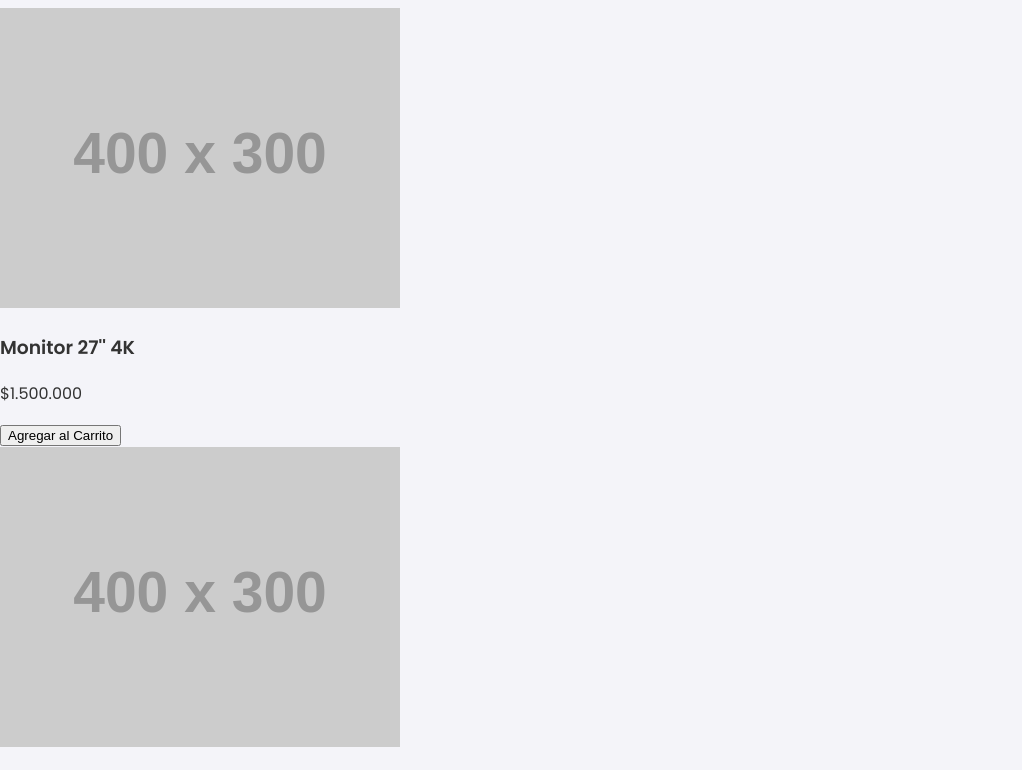
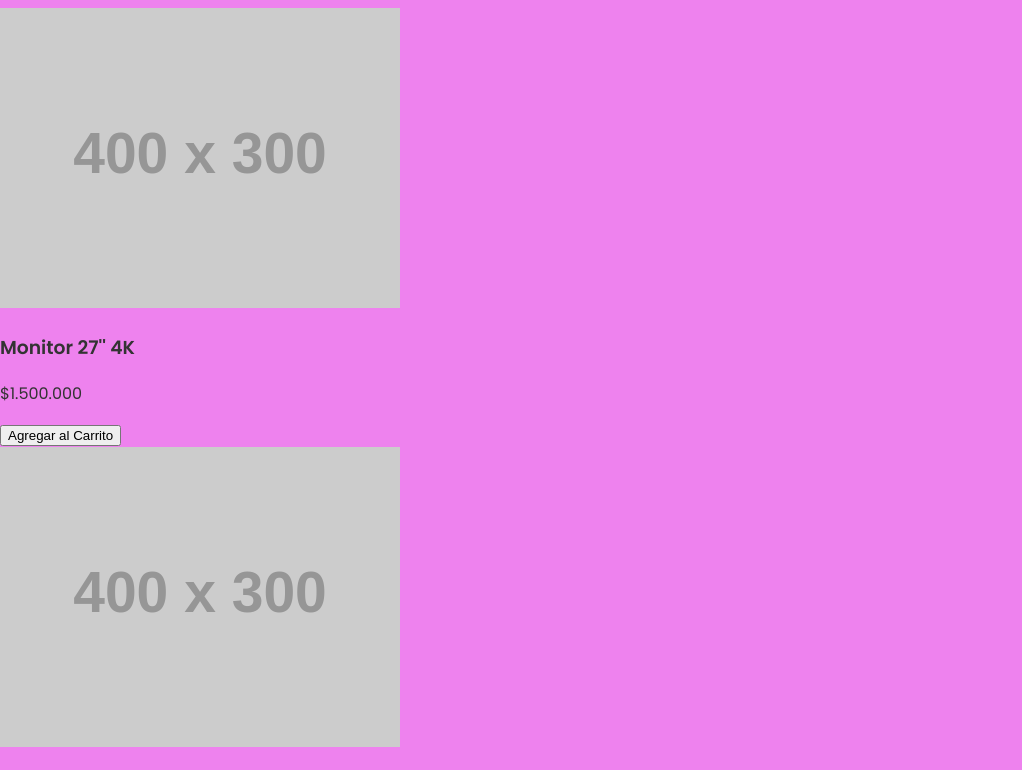
Before and after one commit to Yosoy7777777/libra, a plain HTML site: page index.html in a window 1280 px wide. Shown: the part 271-1041 px from the top of the page, without its empty margins (0-1022 px from the left). Drawn offline with Linux system fonts and the light colour scheme; placeholder pictures from the web are drawn by us.

Commit message:
style.css

```diff
--- a/style.css
+++ b/style.css
@@ -2,7 +2,7 @@ body {
     font-family: 'Poppins', sans-serif;
     margin: 0;
     padding: 0;
-    background-color: #f4f4f9;
+    background-color: violet;
     color: #333;
     scroll-behavior: smooth;
 }
```
